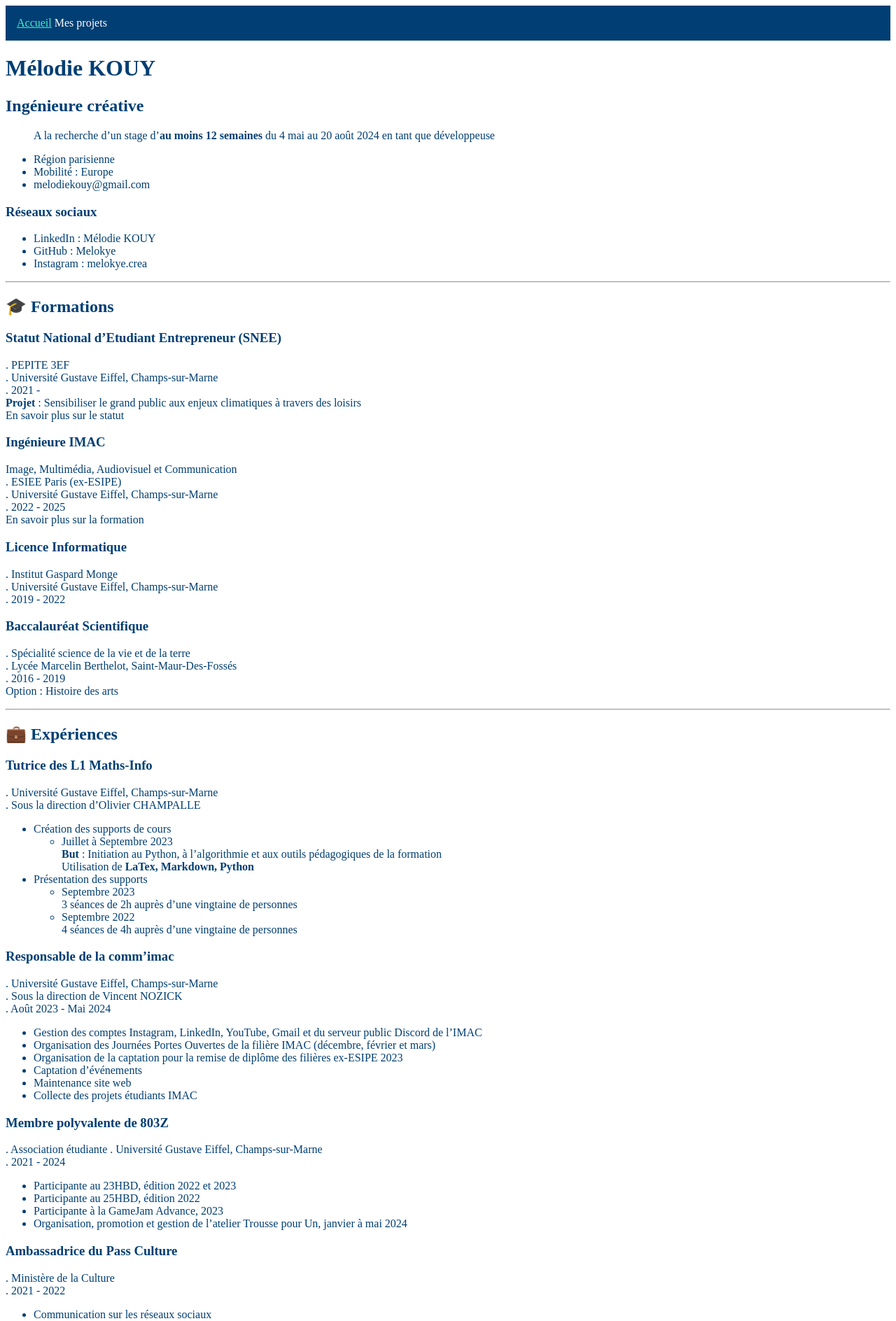
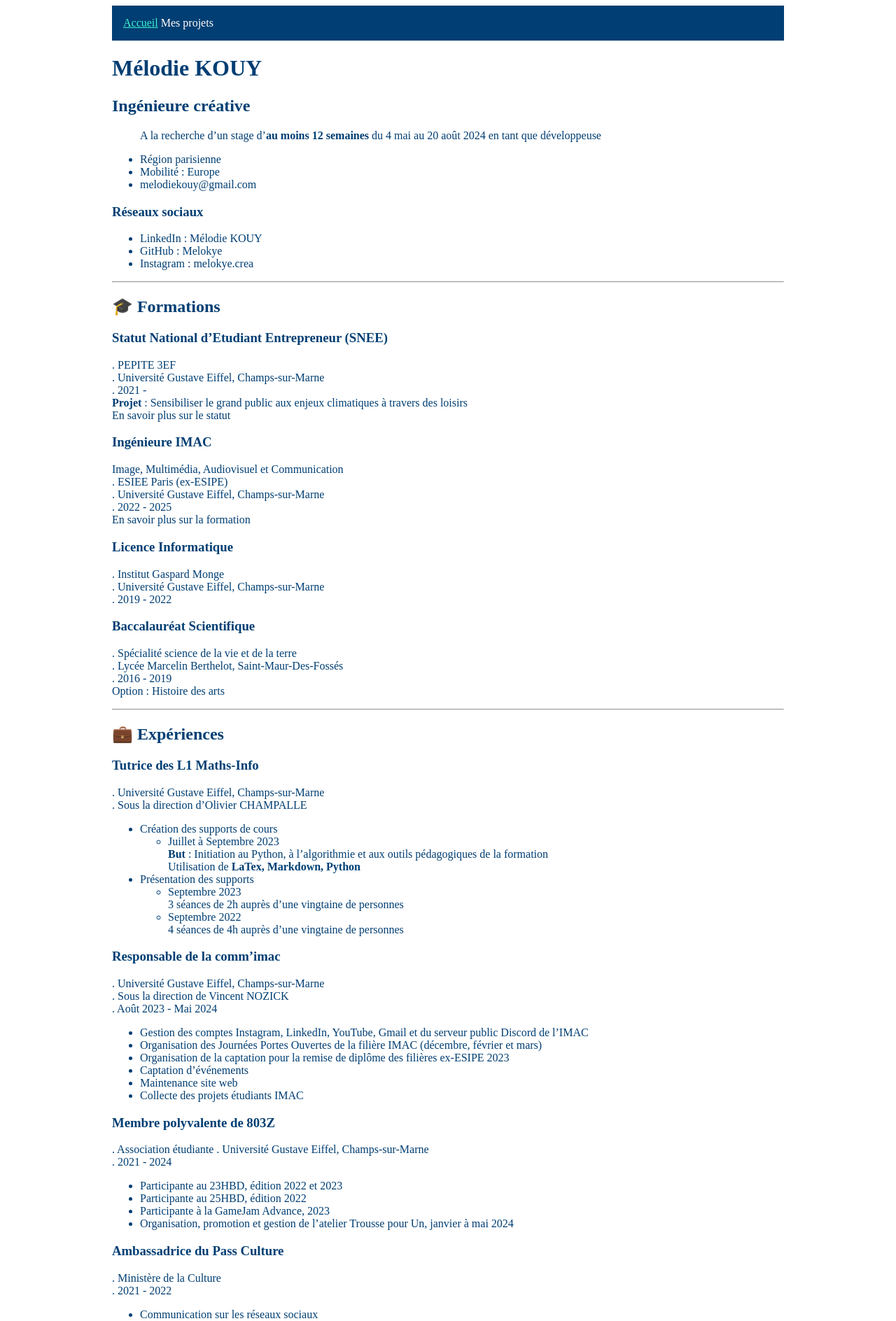
Before and after one commit to Melokye/Melokye.github.io, a Jekyll site: the page built from index.md, in a window 1280 px wide. Shown: the top 1888 px of the page at 70% size. Built offline with Jekyll 4.4.1, drawn with Linux system fonts in a browser that asks for light colours.

Commit message:
ajout padding dans le body

```diff
--- a/_sass/main.scss
+++ b/_sass/main.scss
@@ -20,6 +20,9 @@
 body{
     background-color: white ;
     color: #003E73;
+
+    margin-left: 10rem;
+    margin-right: 10rem;
 }
 
 a{
```
